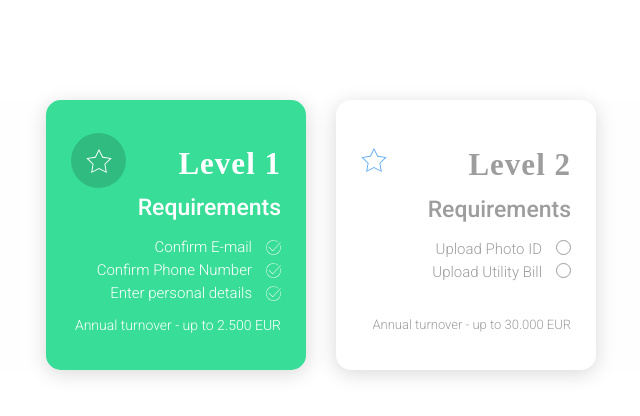
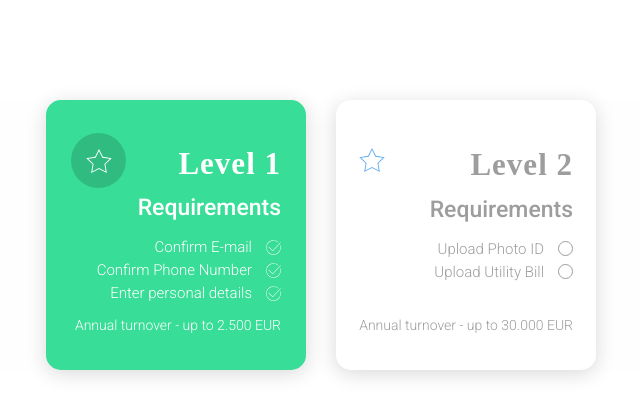
Before and after one commit to Maximb9/logistic, a website: page app/card.html in a window 1280 px wide. Shown: the full height of the page, 304-944 px from the left. Drawn offline with Linux system fonts and the light colour scheme; a web font is replaced by a local one.

Commit message:
font-size and padding

```diff
--- a/app/scss/style.scss
+++ b/app/scss/style.scss
@@ -202,7 +202,7 @@
         background-color: #FFFFFF;
         color: #9d9d9d;
         border-radius: 15px;
-        padding: 47px 25px;
+        padding: 47px 23px;
         box-shadow: 0px 4px 20px rgba(0, 0, 0, 0.15);
     }
 
@@ -310,7 +310,7 @@
     &__footer-pricetwo {
         text-align: end;
         margin-top: 36px;
-        font-size: 13px;
+        font-size: 14px;
         font-family: 'Roboto', sans-serif;
         font-weight: 300;
     }
@@ -325,7 +325,7 @@
         border-radius: 50%;
         width: 15px;
         height: 15px;
-        margin-top: 0px;
+        margin-top: 1px;
     }
 
 }
```
Also changed, not shown: app/css/style.min.css.
